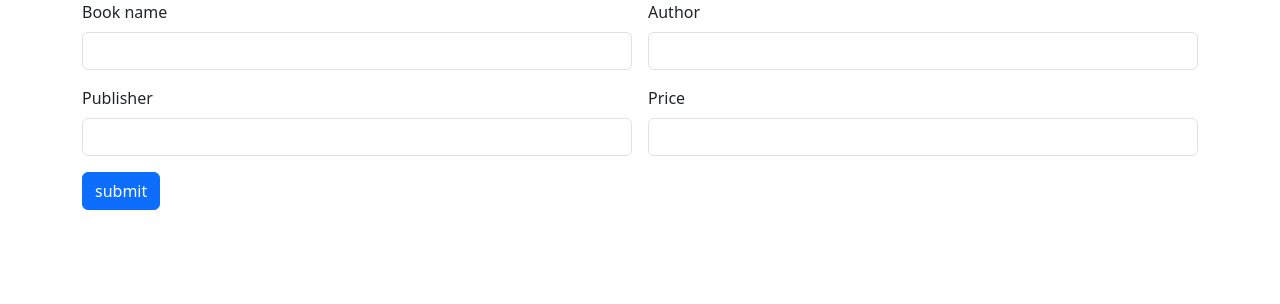
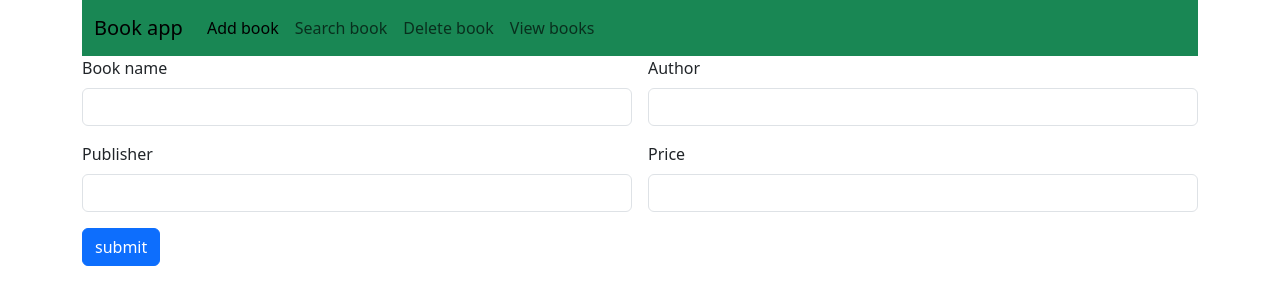
Before and after one commit to JAGAN7620/Book-app, a plain HTML site: page index.html in a window 1280 px wide. Drawn offline with nearby package versions, Linux system fonts and the light colour scheme.

Commit message:
Book app

```diff
--- a/index.html
+++ b/index.html
@@ -12,6 +12,40 @@
 <body>
 
     <div class="container">
+
+        <nav class="navbar navbar-expand-lg bg-success">
+            <div class="container-fluid">
+              <a class="navbar-brand" href="#">Book app</a>
+              <button class="navbar-toggler" type="button" data-bs-toggle="collapse" data-bs-target="#navbarNav" aria-controls="navbarNav" aria-expanded="false" aria-label="Toggle navigation">
+                <span class="navbar-toggler-icon"></span>
+              </button>
+              <div class="collapse navbar-collapse" id="navbarNav">
+                <ul class="navbar-nav">
+                  <li class="nav-item">
+                    <a class="nav-link active" aria-current="page" href="index.html">Add book</a>
+                  </li>
+                  <li class="nav-item">
+                    <a class="nav-link" href="searchbook.html">Search book</a>
+                  </li>
+                  <li class="nav-item">
+                    <a class="nav-link" href="deletebook.html">Delete book</a>
+                  </li>
+                  <li class="nav-item"><a class="nav-link" href="viewall.html">View books</a>
+
+                  </li>
+                </ul>
+              </div>
+            </div>
+          </nav>
+
+
+
+
+
+
+
+
+
         <div class="row">
             <div class="col col-12 col-sm-12 col-md-12 col-lg-12 col-xl-12 col-xxl-12">
                 <div class="row g-3">
```
Also changed, not shown: deletebook.html (+37 -0 lines), searchbook.html (+44 -0 lines), viewall.html (+49 -0 lines). Lines whose indentation alone changed are shown as unchanged.
